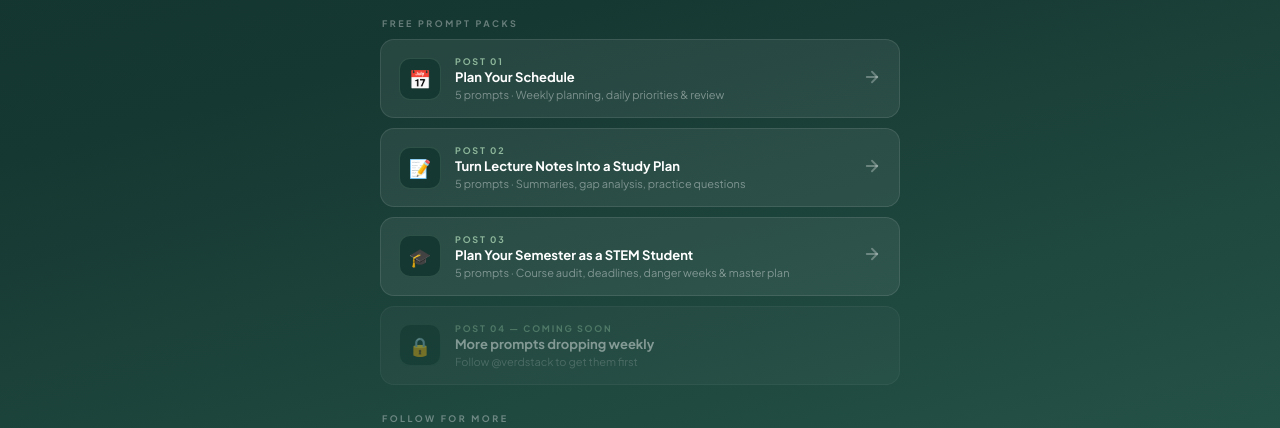
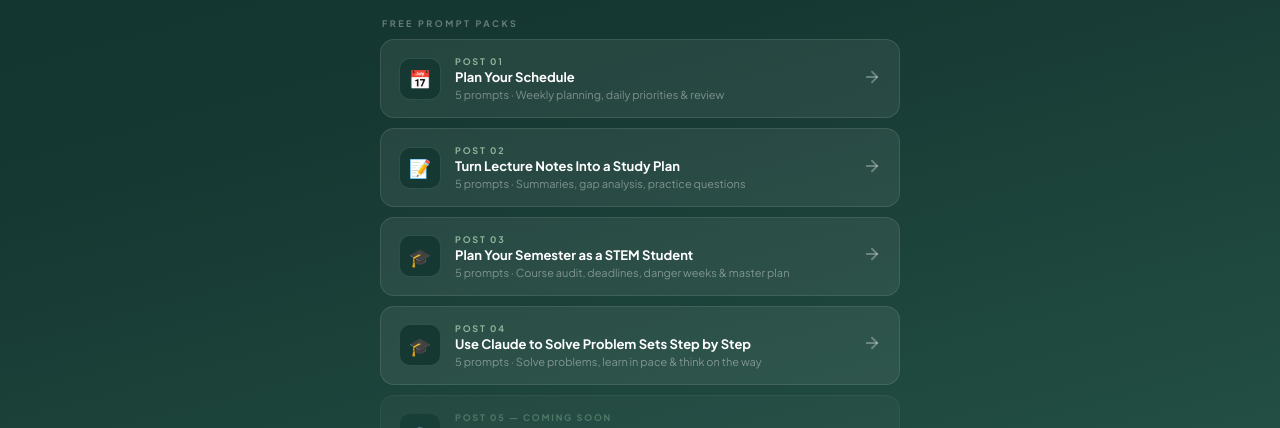
Before and after one commit to verdstack/prompts, a plain HTML site: page index.html in a window 1280 px wide. Shown: the part 888-1316 px from the top of the page. Drawn offline with Linux system fonts and the light colour scheme.

Commit message:
Update index.html with prompt 4

```diff
--- a/index.html
+++ b/index.html
@@ -322,11 +322,23 @@
     </div>
   </a>
 
+  <a href="verdstack_prompt_solve_problem_sets_step_by_step.html" class="link-card">
+    <div class="link-icon">🎓</div>
+    <div class="link-text">
+      <span class="link-num">Post 04</span>
+      <div class="link-title">Use Claude to Solve Problem Sets Step by Step</div>
+      <div class="link-sub">5 prompts · Solve problems, learn in pace & think on the way</div>
+    </div>
+    <div class="link-arrow">
+      <svg width="18" height="18" viewBox="0 0 24 24" fill="none" stroke="currentColor" stroke-width="2.5" stroke-linecap="round" stroke-linejoin="round"><line x1="5" y1="12" x2="19" y2="12"/><polyline points="12 5 19 12 12 19"/></svg>
+    </div>
+  </a>
+
   <!-- Coming soon card -->
   <div class="link-card" style="opacity:0.45;cursor:default;">
     <div class="link-icon">🔒</div>
     <div class="link-text">
-      <span class="link-num">Post 04 — Coming soon</span>
+      <span class="link-num">Post 05 — Coming soon</span>
       <div class="link-title">More prompts dropping weekly</div>
       <div class="link-sub">Follow @verdstack to get them first</div>
     </div>
```
